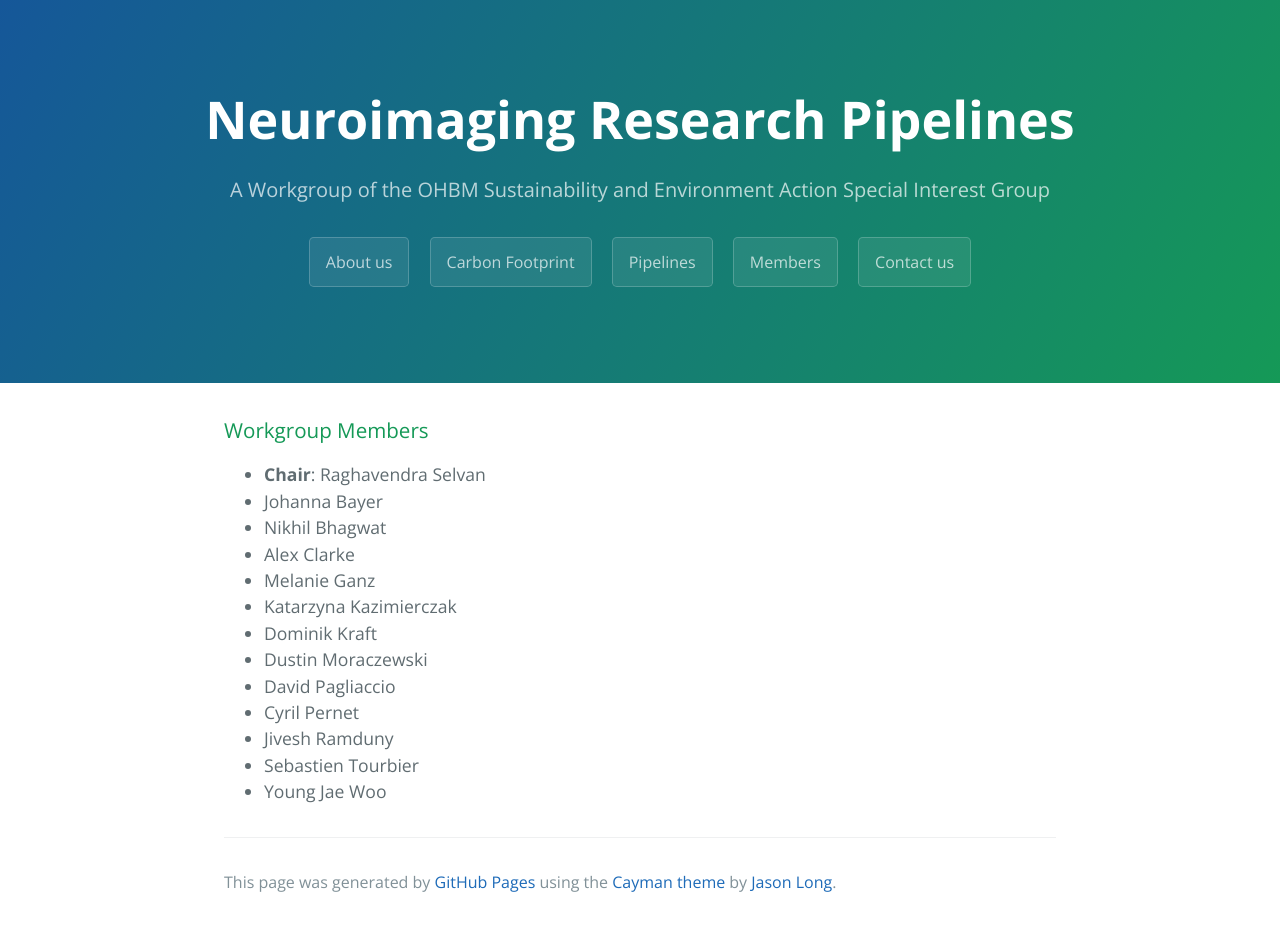
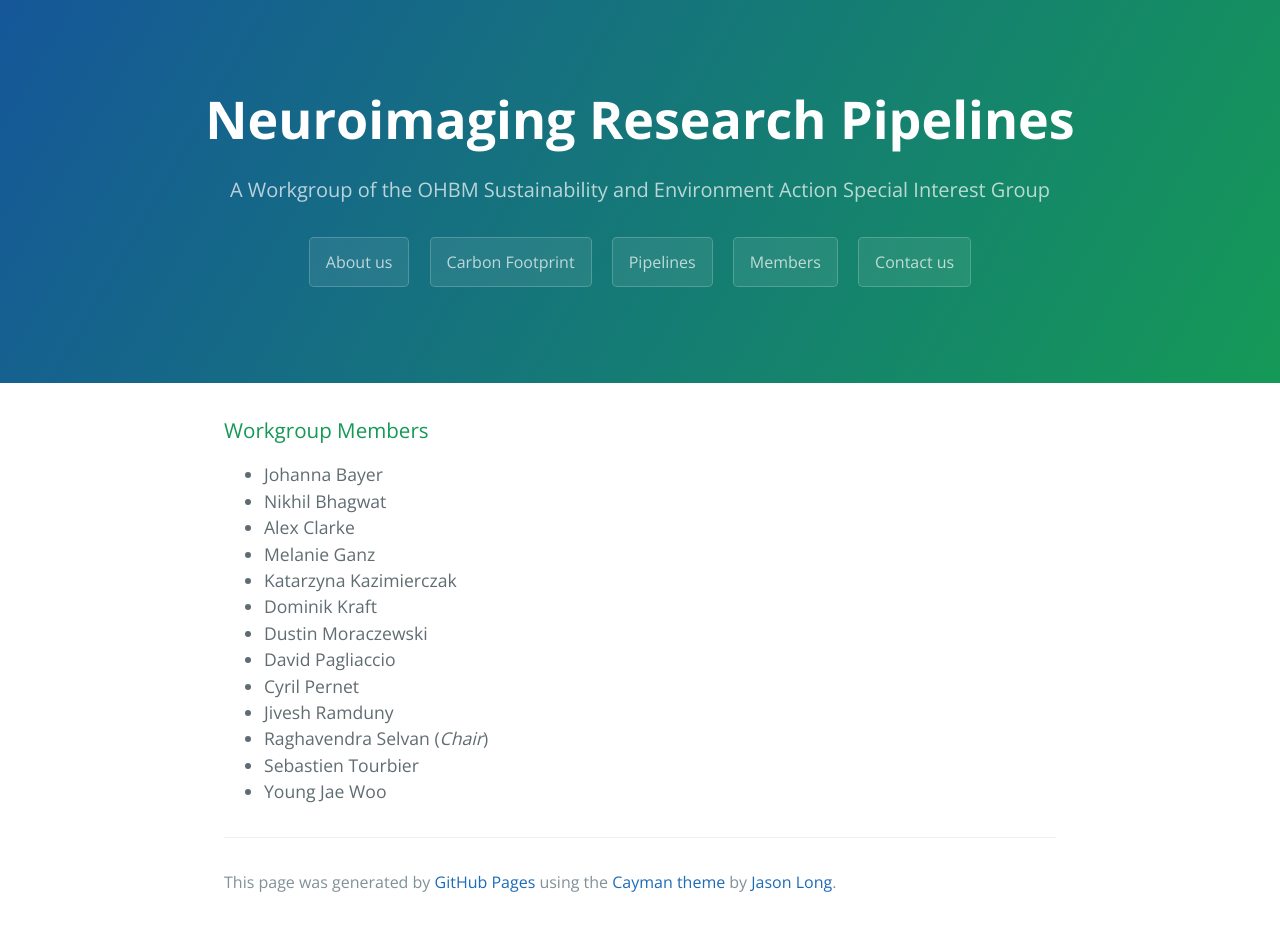
Before and after one commit to neuropipelines/neuropipelines.github.io, a Jekyll site: the page built from 30members.md, in a window 1280 px wide. Built offline with Jekyll 4.4.1, drawn with Linux system fonts in a browser that asks for light colours; part of the change alters nothing that is shown.

```diff
--- a/30members.md
+++ b/30members.md
@@ -6,7 +6,6 @@ filename: 30members
 
 ### Workgroup Members
 
-* **Chair**: Raghavendra Selvan
 * Johanna Bayer
 * Nikhil Bhagwat
 * Alex Clarke
@@ -17,5 +16,6 @@ filename: 30members
 * David Pagliaccio
 * Cyril Pernet
 * Jivesh Ramduny
+* Raghavendra Selvan (*Chair*)
 * Sebastien Tourbier
 * Young Jae Woo
```
